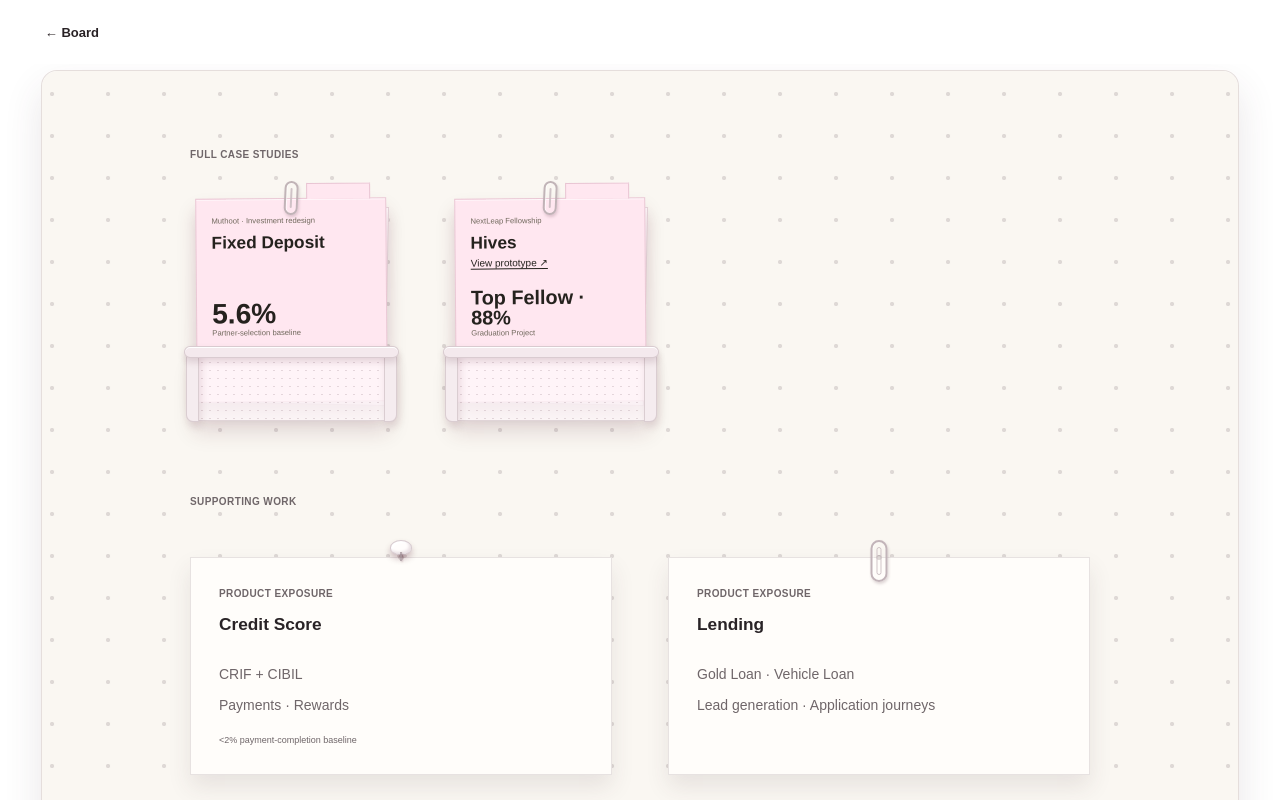
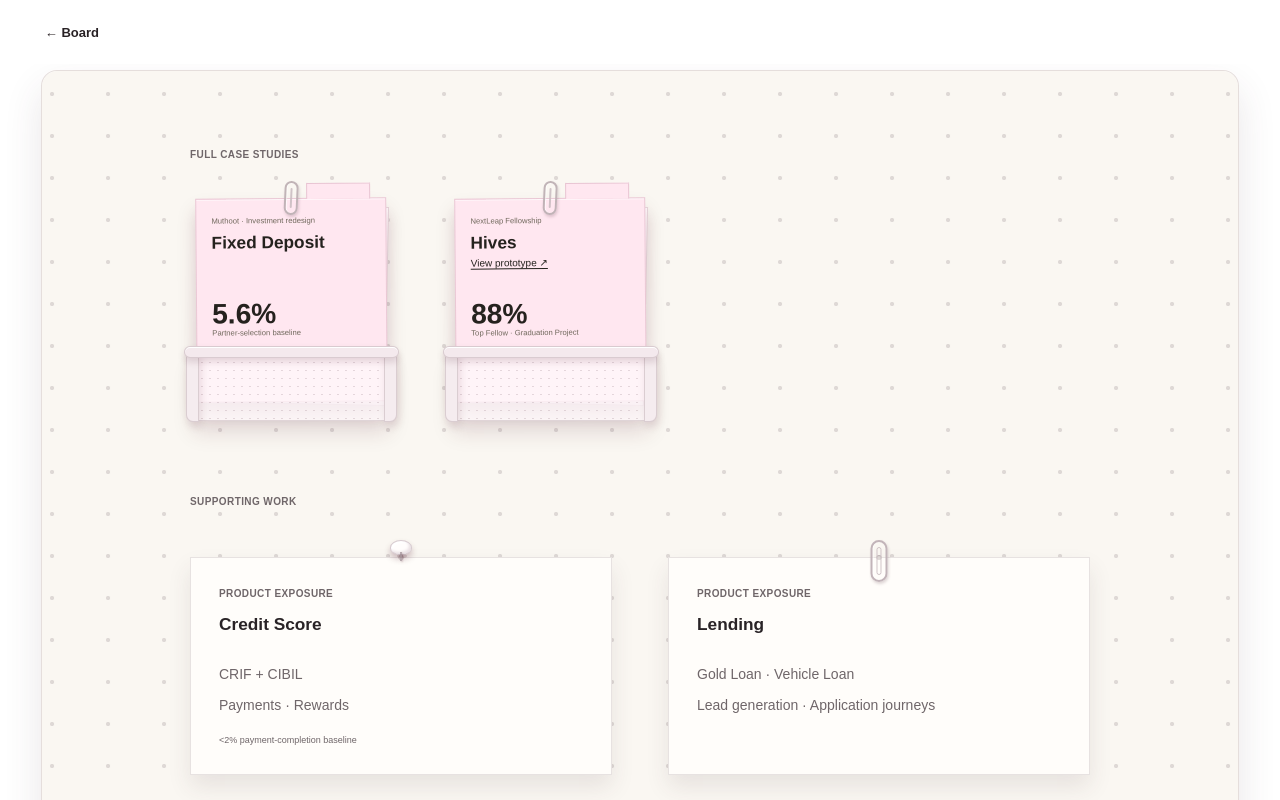
Before and after one commit to MeenaVuppu/portfolio, a Next.js app: page /archive in a window 1280 px wide. Built offline with nearby package versions, Linux system fonts and the light colour scheme.

Commit message:
Refine Hives folder content hierarchy

```diff
--- a/app/components/ArchiveMode.tsx
+++ b/app/components/ArchiveMode.tsx
@@ -19,8 +19,8 @@ const hivesProject: Project = {
   ...projects.find((project) => project.slug === "hives")!,
   title: "Hives",
   eyebrow: "NextLeap Fellowship",
-  metric: "Top Fellow · 88%",
-  metricLabel: "Graduation Project",
+  metric: "88%",
+  metricLabel: "Top Fellow · Graduation Project",
 };
 
 export function ArchiveMode({ phase, onOpenProject }: ArchiveModeProps) {
```
Also changed, not shown: app/globals.css.
